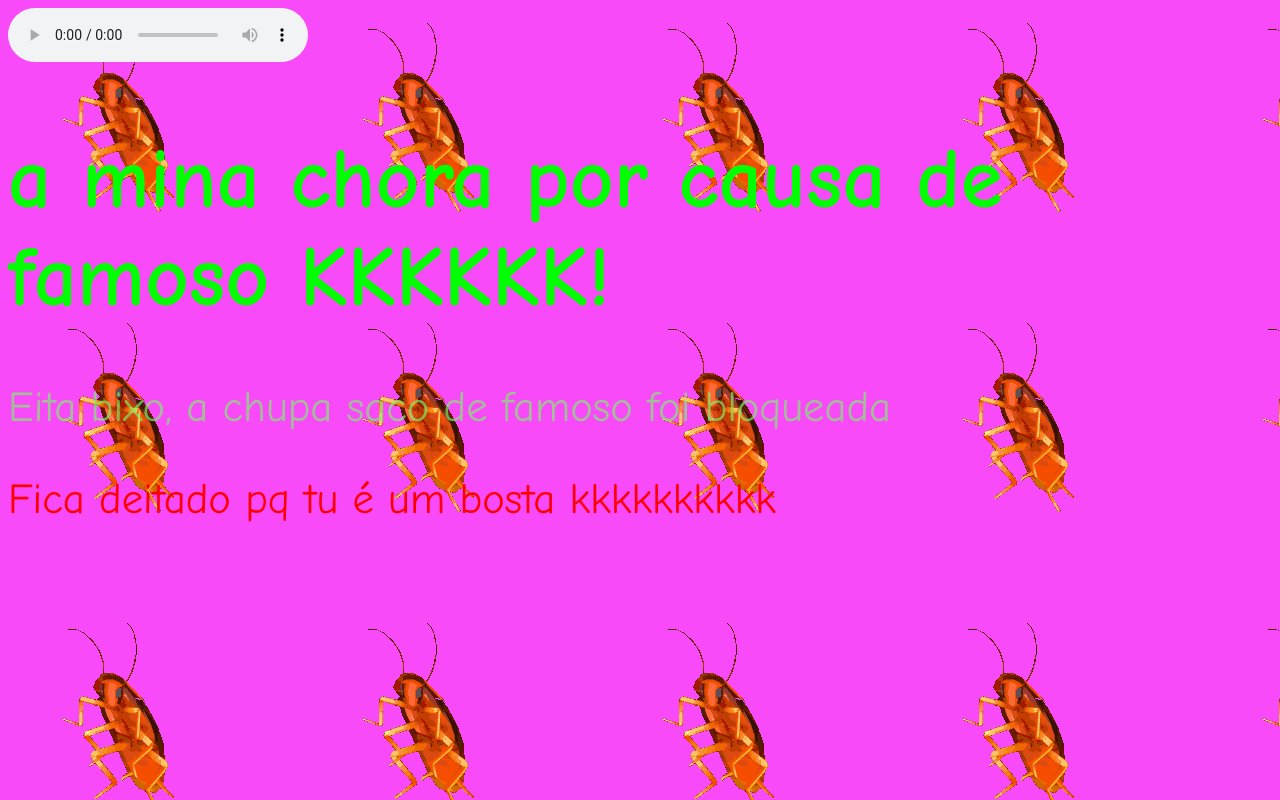
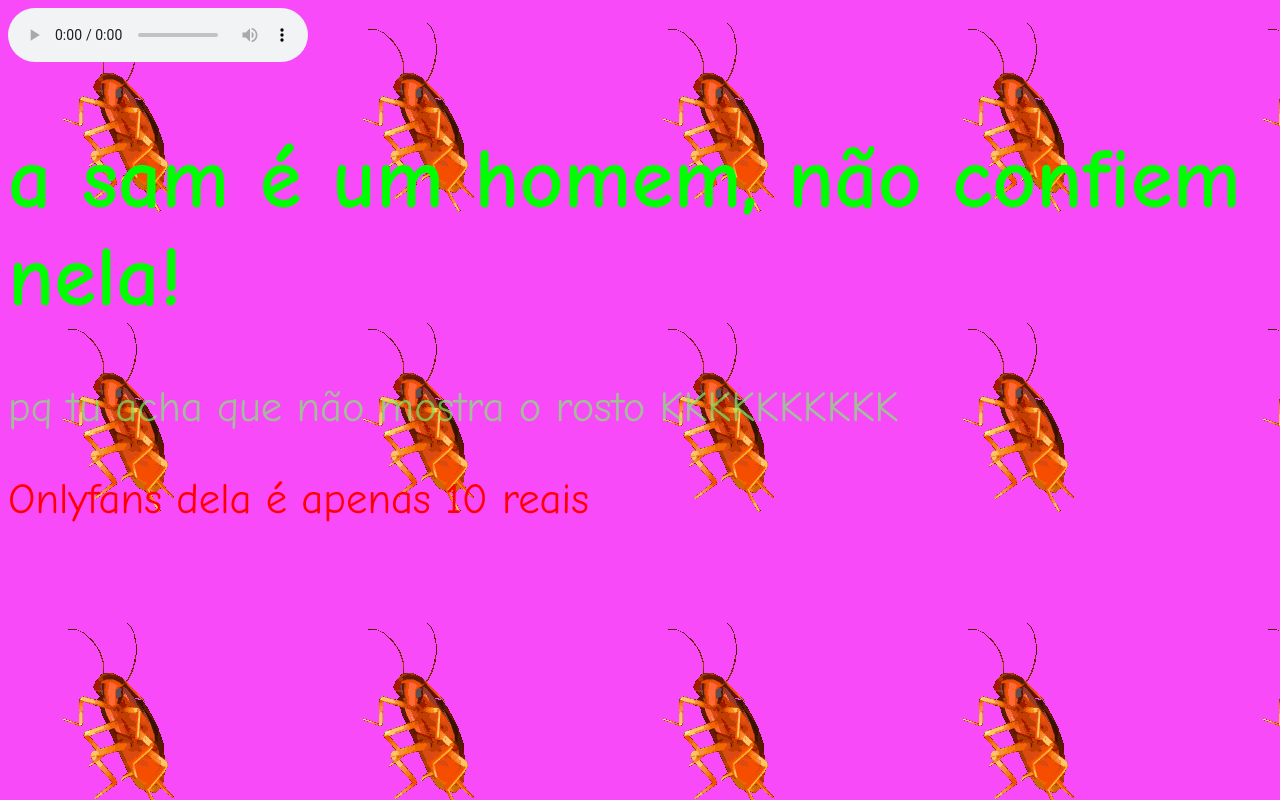
Before and after one commit to 01ook/asdasdasd, a plain HTML site: page index.html in a window 1280 px wide. Drawn offline with Linux system fonts and the light colour scheme.

Commit message:
Update index.html

```diff
--- a/index.html
+++ b/index.html
@@ -32,8 +32,8 @@
 </p hidden>
 
 <body>
-    <h1>a mina chora por causa de  famoso KKKKKK!</h1>
-    <p>Eita bixo, a chupa saco de famoso foi bloqueada</p>
-    <p1>Fica deitado pq tu é um bosta kkkkkkkkkk</p1>
+    <h1>a sam é um homem, não confiem nela!</h1>
+    <p>pq tu acha que não mostra o rosto KKKKKKKKKK</p>
+    <p1>Onlyfans dela é apenas 10 reais</p1>
 </body>
 </html>
```
